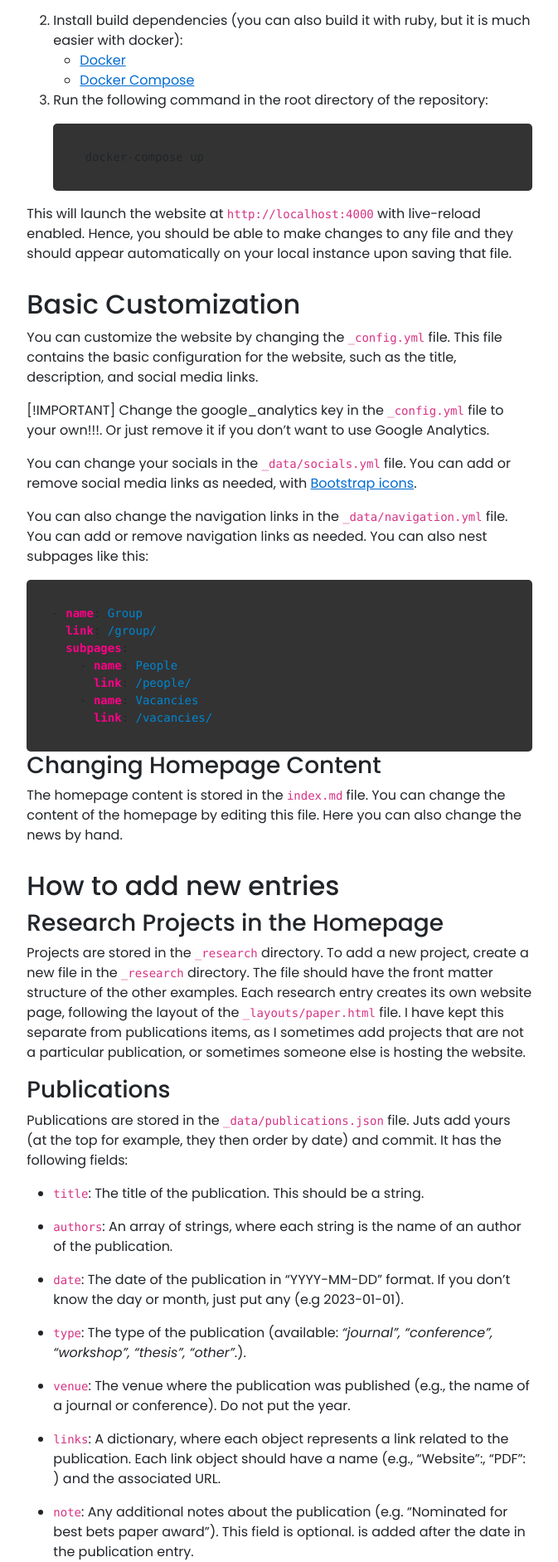
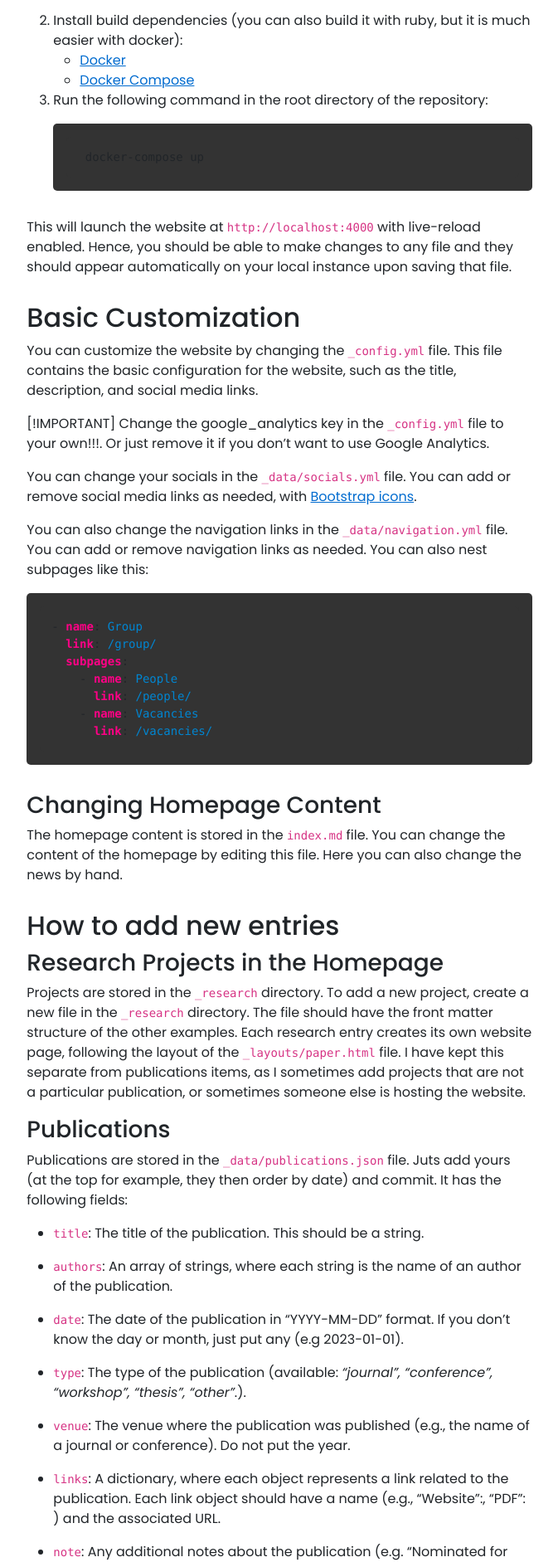
Before and after one commit to saraybakker1/saraybakker1.github.io, a Jekyll site: the page built from README.md, in a window 1280 px wide. Shown: the part 1049-2932 px from the top of the page at 83% size, without its empty margins (303-976 px from the left). Built offline with Jekyll 4.4.1, drawn with Linux system fonts in a browser that asks for light colours; our own code applies the rules of GitHub Pages for plain Markdown files.

Commit message:
chore: Update codehighlight.css to improve code readability

```diff
--- a/assets/css/codehighlight.css
+++ b/assets/css/codehighlight.css
@@ -1,6 +1,7 @@
 .highlight {
     background-color: #333333; /* Dark background */
     padding: 1em;
+    margin-bottom: 2em;
     border-radius: 5px;
     overflow: auto;
 }
@@ -18,7 +19,7 @@
 
 .highlight pre { background-color: #333; }
 .highlight .hll { background-color: #333333 }
-.highlight .c { color: #00f300; font-style: italic; background-color: #0f140f } /* Comment */
+.highlight .c { color: #00f300; font-style: italic; background-color: #4d634d } /* Comment */
 .highlight .err { color: #ffffff } /* Error */
 .highlight .g { color: #ffffff } /* Generic */
 .highlight .k { color: #fb660a; font-weight: bold } /* Keyword */
```
